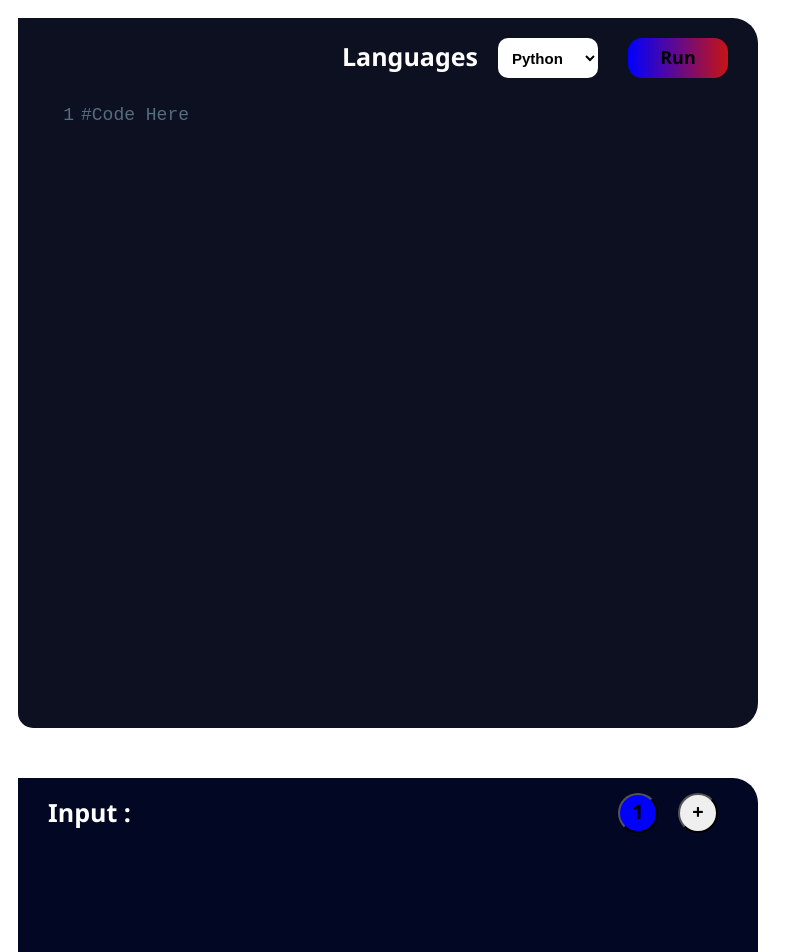
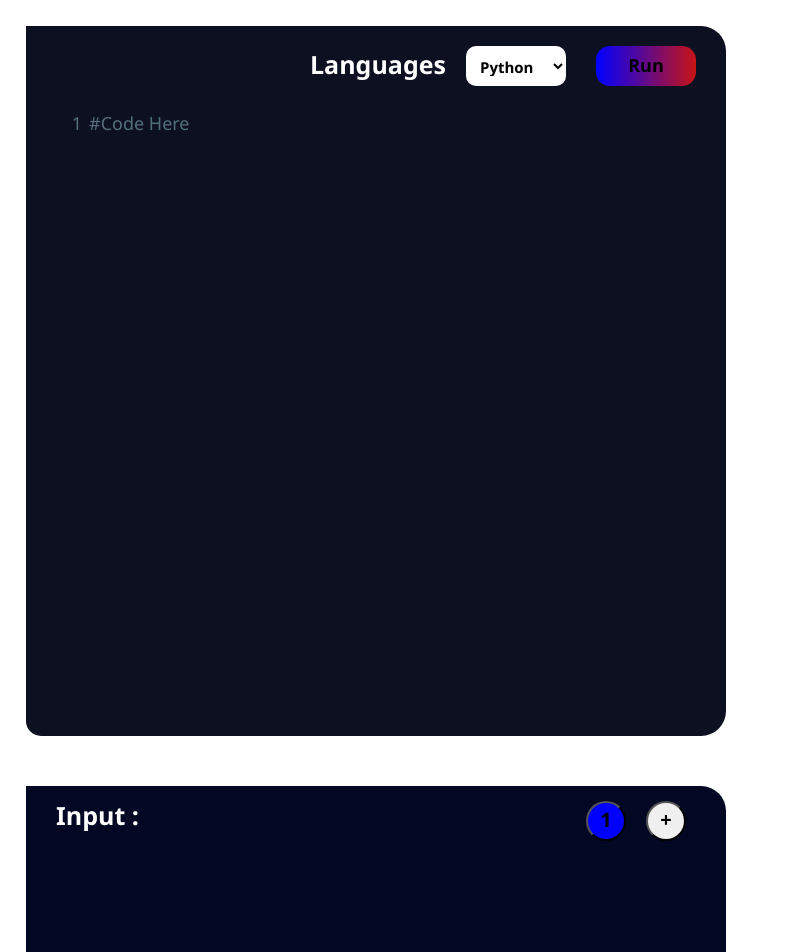
Before and after one commit to R-S-A-N-J-A-Y/TimeTrackerIDE-frontEnd, a React (Create React App) app in the folder client/: page / in a window 1280 px wide. Shown: the top 952 px of the page, without its empty margins (0-803 px from the left). Built offline with nearby package versions, Linux system fonts and the light colour scheme.

Commit message:
Adjusting the CSS to Eliminate Repeated classes. (DRY PROPERTY)

```diff
--- a/client/src/CSS File/Editor.css
+++ b/client/src/CSS File/Editor.css
@@ -1,15 +1,17 @@
 #Editor-div{
 	display: flex;
 	flex-direction: column;
-	padding: 10px;
-
+	padding: 18px;
+	width: 710px;
 	row-gap: 50px;
 	justify-content: space-between;
 }
 
+/* Common CSS for Editor, Input and Output Field*/
+
 #CodeEditor-div, #Input-Field-Div, #Output-Field-Div{
 	flex: 0 0 auto;
-	width: 680px;
+	width: 640px;
 	position: relative;
 
 	padding: 30px;
@@ -19,6 +21,15 @@
 
 #Input-Field-Div, #Output-Field-Div{
 	height: 400px;
+}
+
+#Input-Txt, #Output-Txt{
+	position: absolute;
+	top: -5px;
+	left: 30px;
+
+	font-size: 25px;
+	color: white;
 }
 
 #Input-Field, #Output-Field{
@@ -40,9 +51,9 @@
 	color: white;
 }
 
-/* Items */
+/* Editor Container */
+
 #CodeEditor-div{
-
 	font: 900;
 	font-size: 25px;
 	padding: 30px;
@@ -52,7 +63,6 @@
 #Languages-Title{
 	position: absolute;
 	font-size: 25px;
-	font-family:'Segoe UI', Tahoma, Geneva, Verdana, sans-serif;
 	top: 4px;
 	right: 280px;
 }
@@ -86,7 +96,6 @@
 	border-radius: 14px;
 	padding: 7px 10px 10px 10px;
 	font-size: 18px;
-	font-family: 'Segoe UI', Tahoma, Geneva, Verdana, sans-serif;
 	font-weight: bolder;
 }
 
@@ -129,16 +138,6 @@ pre {
 
 /* Input Container*/
 
-#Input-Txt{
-	position: absolute;
-	left: 30px;
-	top: 0px;
-
-	font-size: 25px;
-	font-family: 'Segoe UI', Tahoma, Geneva, Verdana, sans-serif;
-	color: white;
-}
-
 #TestCases{
 	display: flex;
 	flex-direction: row;
@@ -161,7 +160,6 @@ pre {
 
 	font-weight: bold;
 	font-size: 20px;
-	font-family: 'Segoe UI', Tahoma, Geneva, Verdana, sans-serif;
 }
 
 .TestCase-1 p,.TestCase-2 p{
@@ -170,16 +168,6 @@ pre {
 
 /* Output Container */
 
-#Output-Txt{
-	position: absolute;
-	top: -5px;
-	left: 30px;
-
-	font-size: 25px;
-	font-family: 'Segoe UI', Tahoma, Geneva, Verdana, sans-serif;
-	color: white;
-}
-
 #Output-Time-Txt{
 	position: absolute;
 	bottom: 10px;
@@ -187,7 +175,6 @@ pre {
 
 	font-weight: bold;
 	font-size: 25px;
-	font-family: 'Segoe UI', Tahoma, Geneva, Verdana, sans-serif;
 	color: white;
 }
 
--- a/client/src/CSS File/general.css
+++ b/client/src/CSS File/general.css
@@ -1,3 +1,7 @@
+*{
+	font-family: 'Segoe UI', Tahoma, Geneva, Verdana, sans-serif;;
+}
+
 body{
     background:rgb(255, 255, 255);
 }
```
